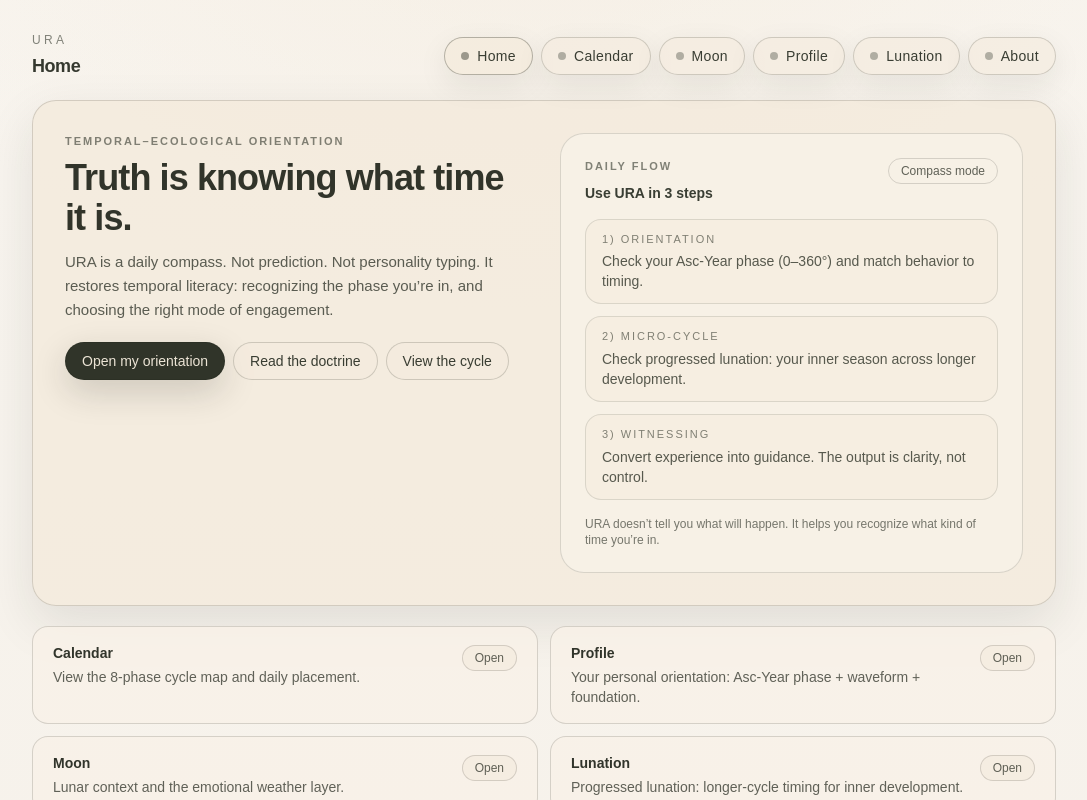
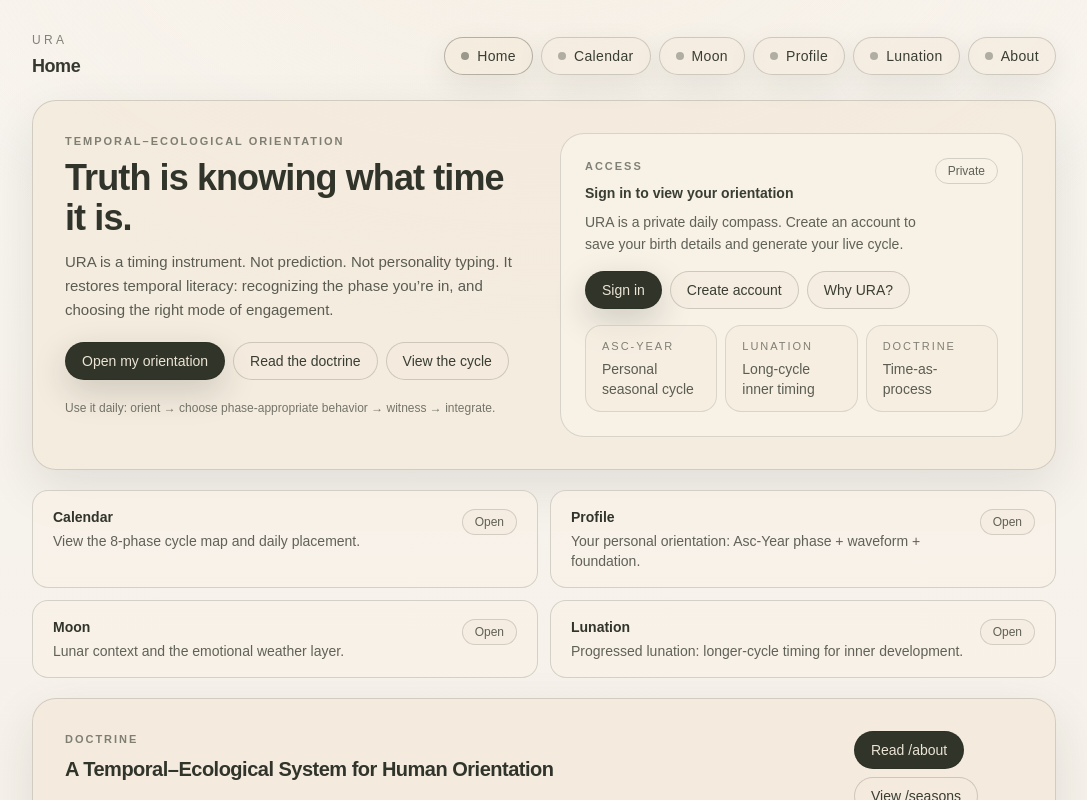
Before and after one commit to jaysperspective/URA, a Next.js app in the folder web/: page / in a window 1280 px wide. Shown: the top 800 px of the page, without its empty margins (96-1183 px from the left). Built offline with nearby package versions, Linux system fonts and the light colour scheme.

Commit message:
Update page.tsx

```diff
--- a/web/src/app/page.tsx
+++ b/web/src/app/page.tsx
@@ -106,6 +106,105 @@ function ActionLink({
   );
 }
 
+function AuthPanel() {
+  return (
+    <div
+      className="rounded-3xl border p-5 md:p-6"
+      style={{
+        borderColor: "rgba(31,36,26,0.14)",
+        background: "rgba(248,242,232,0.82)",
+      }}
+    >
+      <div className="flex items-start justify-between gap-4">
+        <div>
+          <div
+            className="text-[11px] tracking-[0.18em] uppercase"
+            style={{ color: "rgba(31,36,26,0.55)", fontWeight: 800 }}
+          >
+            Access
+          </div>
+          <div className="mt-2 text-sm font-semibold" style={{ color: "rgba(31,36,26,0.88)" }}>
+            Sign in to view your orientation
+          </div>
+          <div className="mt-2 text-sm" style={{ color: "rgba(31,36,26,0.70)", lineHeight: 1.6 }}>
+            URA is a private daily compass. Create an account to save your birth details and generate your live cycle.
+          </div>
+        </div>
+
+        <div
+          className="rounded-full border px-3 py-1 text-xs"
+          style={{ borderColor: "rgba(31,36,26,0.16)", color: "rgba(31,36,26,0.70)" }}
+        >
+          Private
+        </div>
+      </div>
+
+      <div className="mt-4 flex flex-wrap gap-2">
+        <Link
+          href="/login"
+          className="rounded-full border px-4 py-2 text-sm"
+          style={{
+            borderColor: "rgba(31,36,26,0.20)",
+            background: "rgba(31,36,26,0.92)",
+            color: "rgba(244,235,221,0.96)",
+            boxShadow: "0 12px 34px rgba(31,36,26,0.18)",
+          }}
+        >
+          Sign in
+        </Link>
+
+        <Link
+          href="/signup"
+          className="rounded-full border px-4 py-2 text-sm"
+          style={{
+            borderColor: "rgba(31,36,26,0.18)",
+            background: "rgba(244,235,221,0.62)",
+            color: "rgba(31,36,26,0.88)",
+          }}
+        >
+          Create account
+        </Link>
+
+        <Link
+          href="/about"
+          className="rounded-full border px-4 py-2 text-sm"
+          style={{
+            borderColor: "rgba(31,36,26,0.18)",
+            background: "rgba(244,235,221,0.62)",
+            color: "rgba(31,36,26,0.88)",
+          }}
+        >
+          Why URA?
+        </Link>
+      </div>
+
+      <div className="mt-4 grid grid-cols-1 md:grid-cols-3 gap-2">
+        {[
+          { k: "Asc-Year", v: "Personal seasonal cycle" },
+          { k: "Lunation", v: "Long-cycle inner timing" },
+          { k: "Doctrine", v: "Time-as-process" },
+        ].map((x) => (
+          <div
+            key={x.k}
+            className="rounded-2xl border px-4 py-3"
+            style={{
+              borderColor: "rgba(31,36,26,0.12)",
+              background: "rgba(244,235,221,0.56)",
+            }}
+          >
+            <div className="text-[11px] tracking-[0.18em] uppercase" style={{ color: "rgba(31,36,26,0.55)" }}>
+              {x.k}
+            </div>
+            <div className="mt-1 text-sm" style={{ color: "rgba(31,36,26,0.72)" }}>
+              {x.v}
+            </div>
+          </div>
+        ))}
+      </div>
+    </div>
+  );
+}
+
 export default function HomePage() {
   const pageBg =
     "radial-gradient(1200px 700px at 50% -10%, rgba(244,235,221,0.55), rgba(255,255,255,0) 60%), linear-gradient(180deg, rgba(245,240,232,0.70), rgba(245,240,232,0.92))";
@@ -134,8 +233,12 @@ export default function HomePage() {
         {/* Hero */}
         <CardShell>
           <div className="grid grid-cols-1 md:grid-cols-2 gap-6 md:gap-8">
+            {/* Left: philosophy + primary actions */}
             <div>
-              <div className="text-[11px] tracking-[0.18em] uppercase" style={{ color: "rgba(31,36,26,0.55)", fontWeight: 800 }}>
+              <div
+                className="text-[11px] tracking-[0.18em] uppercase"
+                style={{ color: "rgba(31,36,26,0.55)", fontWeight: 800 }}
+              >
                 Temporal–Ecological Orientation
               </div>
 
@@ -144,7 +247,7 @@ export default function HomePage() {
               </div>
 
               <div className="mt-3 text-sm md:text-[15px]" style={{ color: "rgba(31,36,26,0.72)", lineHeight: 1.6 }}>
-                URA is a daily compass. Not prediction. Not personality typing.
+                URA is a timing instrument. Not prediction. Not personality typing.
                 It restores temporal literacy: recognizing the phase you’re in, and choosing the right mode of engagement.
               </div>
 
@@ -186,61 +289,14 @@ export default function HomePage() {
                   View the cycle
                 </Link>
               </div>
+
+              <div className="mt-5 text-xs" style={{ color: "rgba(31,36,26,0.60)" }}>
+                Use it daily: orient → choose phase-appropriate behavior → witness → integrate.
+              </div>
             </div>
 
-            {/* Right column: “Today” snapshot (non-data-dependent, but structured like the app) */}
-            <div className="rounded-3xl border p-5 md:p-6" style={{ borderColor: "rgba(31,36,26,0.14)", background: "rgba(248,242,232,0.82)" }}>
-              <div className="flex items-start justify-between gap-4">
-                <div>
-                  <div className="text-[11px] tracking-[0.18em] uppercase" style={{ color: "rgba(31,36,26,0.55)", fontWeight: 800 }}>
-                    Daily Flow
-                  </div>
-                  <div className="mt-2 text-sm font-semibold" style={{ color: "rgba(31,36,26,0.88)" }}>
-                    Use URA in 3 steps
-                  </div>
-                </div>
-
-                <div
-                  className="rounded-full border px-3 py-1 text-xs"
-                  style={{ borderColor: "rgba(31,36,26,0.16)", color: "rgba(31,36,26,0.70)" }}
-                >
-                  Compass mode
-                </div>
-              </div>
-
-              <div className="mt-4 space-y-3 text-sm" style={{ color: "rgba(31,36,26,0.74)" }}>
-                <div className="rounded-2xl border px-4 py-3" style={{ borderColor: "rgba(31,36,26,0.12)", background: "rgba(244,235,221,0.56)" }}>
-                  <div className="text-[11px] tracking-[0.18em] uppercase" style={{ color: "rgba(31,36,26,0.55)" }}>
-                    1) Orientation
-                  </div>
-                  <div className="mt-1">
-                    Check your Asc-Year phase (0–360°) and match behavior to timing.
-                  </div>
-                </div>
-
-                <div className="rounded-2xl border px-4 py-3" style={{ borderColor: "rgba(31,36,26,0.12)", background: "rgba(244,235,221,0.56)" }}>
-                  <div className="text-[11px] tracking-[0.18em] uppercase" style={{ color: "rgba(31,36,26,0.55)" }}>
-                    2) Micro-cycle
-                  </div>
-                  <div className="mt-1">
-                    Check progressed lunation: your inner season across longer development.
-                  </div>
-                </div>
-
-                <div className="rounded-2xl border px-4 py-3" style={{ borderColor: "rgba(31,36,26,0.12)", background: "rgba(244,235,221,0.56)" }}>
-                  <div className="text-[11px] tracking-[0.18em] uppercase" style={{ color: "rgba(31,36,26,0.55)" }}>
-                    3) Witnessing
-                  </div>
-                  <div className="mt-1">
-                    Convert experience into guidance. The output is clarity, not control.
-                  </div>
-                </div>
-              </div>
-
-              <div className="mt-4 text-xs" style={{ color: "rgba(31,36,26,0.60)" }}>
-                URA doesn’t tell you what will happen. It helps you recognize what kind of time you’re in.
-              </div>
-            </div>
+            {/* Right: Auth space */}
+            <AuthPanel />
           </div>
         </CardShell>
 
@@ -257,14 +313,17 @@ export default function HomePage() {
           <CardShell>
             <div className="flex flex-col md:flex-row md:items-start md:justify-between gap-4">
               <div>
-                <div className="text-[11px] tracking-[0.18em] uppercase" style={{ color: "rgba(31,36,26,0.55)", fontWeight: 800 }}>
+                <div
+                  className="text-[11px] tracking-[0.18em] uppercase"
+                  style={{ color: "rgba(31,36,26,0.55)", fontWeight: 800 }}
+                >
                   Doctrine
                 </div>
                 <div className="mt-2 text-xl font-semibold tracking-tight" style={{ color: "rgba(31,36,26,0.92)" }}>
                   A Temporal–Ecological System for Human Orientation
                 </div>
                 <div className="mt-3 text-sm" style={{ color: "rgba(31,36,26,0.72)", lineHeight: 1.6 }}>
-                  URA is a timing instrument. It treats time as a living process and restores phase-appropriate behavior:
+                  URA treats time as a living process and restores phase-appropriate behavior:
                   emergence, establishment, differentiation, bonding, assertion, transformation, dissolution, witnessing.
                 </div>
               </div>
```
